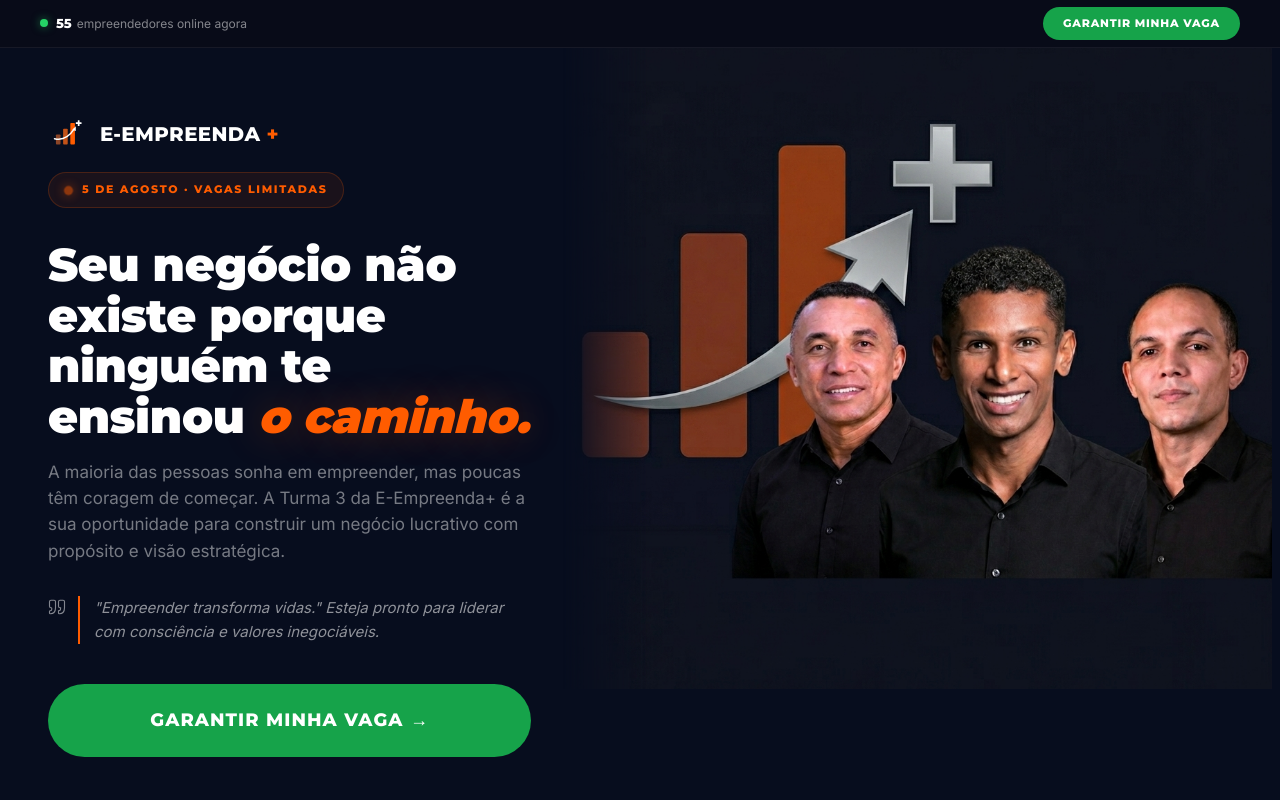
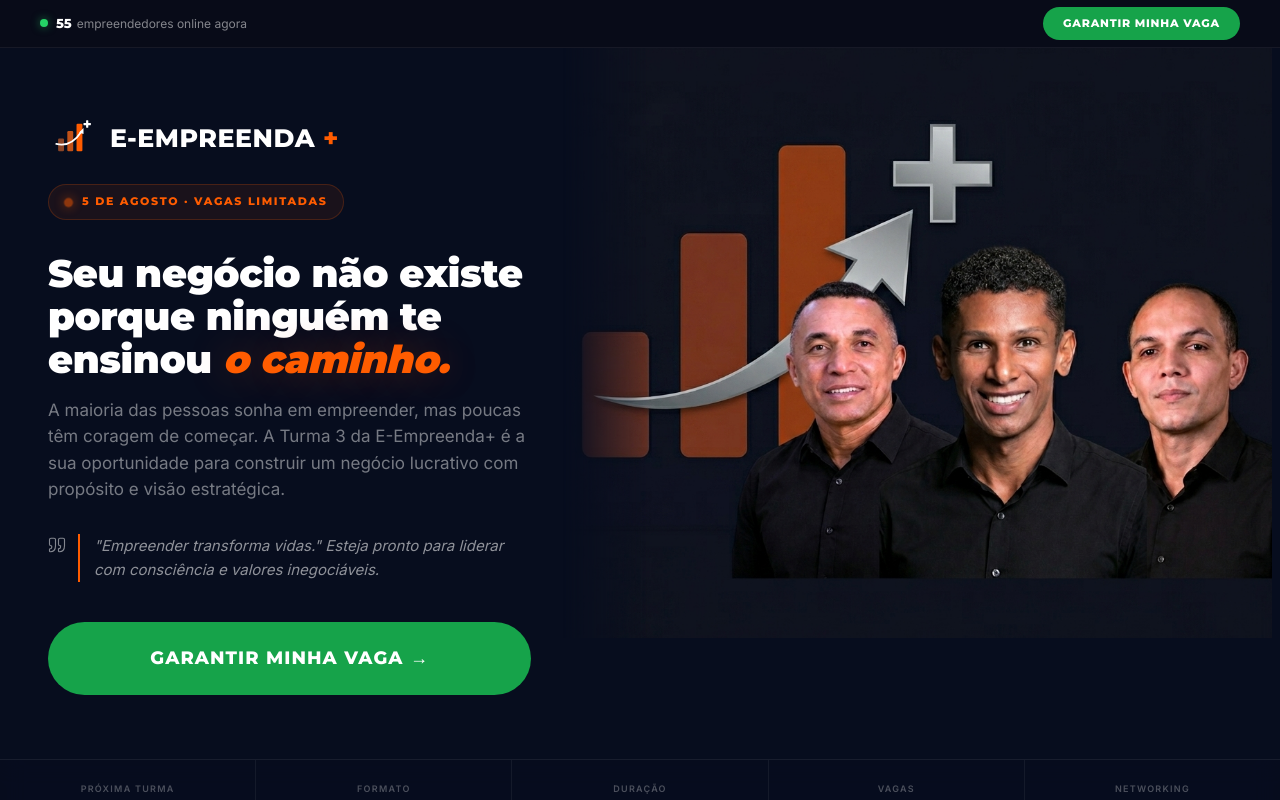
Before and after one commit to pluppex-art/E-EMPREENDA-Plus, a React (Vite) app: page / in a window 1280 px wide. Shown: the top 800 px of the page. Built offline with nearby package versions, Linux system fonts and the light colour scheme; no server answers; the database is empty.

Commit message:
style: adjust hero section typography and component sizing for better visual balance

```diff
--- a/src/pages/Home/Home.module.css
+++ b/src/pages/Home/Home.module.css
@@ -142,12 +142,13 @@
 }
 
 .heroH1 {
-  font-size: clamp(34px, 3.6vw, 52px);
+  font-size: clamp(30px, 3.0vw, 44px);
   font-weight: 900;
-  line-height: 1.1;
+  line-height: 1.12;
   margin-bottom: 16px;
   letter-spacing: -0.01em;
   color: #fff;
+  text-wrap: balance;
 }
 
 .heroH1 em {
--- a/src/pages/Home/index.tsx
+++ b/src/pages/Home/index.tsx
@@ -1,4 +1,4 @@
-import React, { useState } from 'react'
+import { useState } from 'react'
 import { Link } from 'react-router-dom'
 import Logo from '../../components/Logo'
 import AnnouncementBar from '../../components/AnnouncementBar'
@@ -71,8 +71,8 @@
         <div className={styles.heroLeft}>
           <div className={styles.heroContent}>
 
-            <Logo size={36} />
-            <div className={styles.heroTag} style={{ marginTop: '16px' }}>
+            <Logo size={46} />
+            <div className={styles.heroTag} style={{ marginTop: '20px' }}>
               <span className={styles.heroTagDot} />
               5 de Agosto · Vagas Limitadas
             </div>
```
